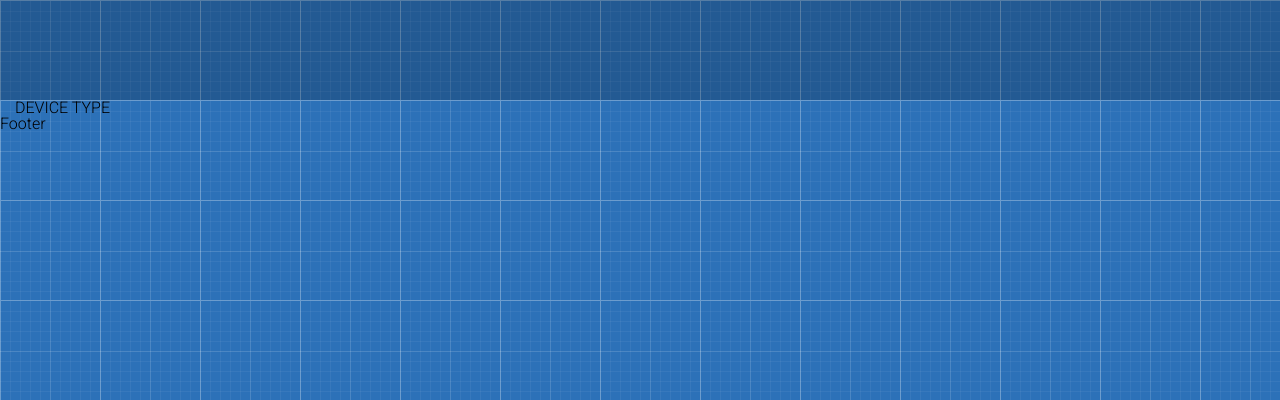
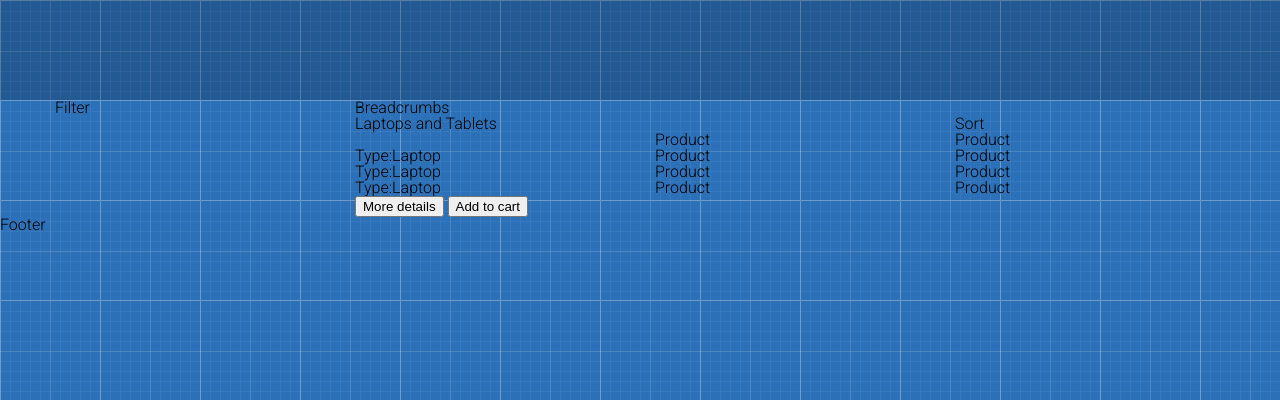
Before and after one commit to LevVaschenko/shop-project-js, a plain HTML site: page index.html in a window 1280 px wide. Shown: the part 400-800 px from the top of the page. Drawn offline with Linux system fonts and the light colour scheme.

Commit message:
add main part

```diff
--- a/index.html
+++ b/index.html
@@ -47,15 +47,58 @@
             </div>
         </div>
     </header>
-    <main class="main">
-        <div class="main-text">
+        <div class="slider">
+            <div class="slider-text">
             Slide
+            </div>
         </div>
     </main>
-    <div class="row">
-        <div class="col-3">
-            <div class="device-type">
-                DEVICE TYPE
+    <div class="main">
+        <div class="container">
+            <div class="row">
+                <div class="col-3">Filter</div>
+                <div class="col-9">
+                    <div class="row">
+                        <div class="col-12">
+                            Breadcrumbs
+                        </div>
+                    </div>
+                    <div class="row">
+                        <div class="col-8">
+                            <div>Laptops and Tablets</div>
+                        </div>
+                        <div class="col-4">
+                            <div>Sort</div>
+                        </div>
+                    </div>
+                    <div class="row">
+                        <div class="col-4">
+                            <div class="product">
+                                <div class="product-image">
+                                    <img src="" alt="">
+                                    <div class="zoom"></div>
+                                    <div class="like"></div>
+                                </div>
+                                <div class="product-title"></div>
+                                <div class="product-description"></div>
+                                <div class="product-features"><span>Type:</span>Laptop</div>
+                                <div class="product-features"><span>Type:</span>Laptop</div>
+                                <div class="product-features"><span>Type:</span>Laptop</div>
+                                <div class="product-price"></div>
+                                <button>More details</button>
+                                <button>Add to cart</button>
+                            </div>
+                        </div>
+                        <div class="col-4">Product</div>
+                        <div class="col-4">Product</div>
+                        <div class="col-4">Product</div>
+                        <div class="col-4">Product</div>
+                        <div class="col-4">Product</div>
+                        <div class="col-4">Product</div>
+                        <div class="col-4">Product</div>
+                        <div class="col-4">Product</div>
+                    </div>
+                </div>
             </div>
         </div>
     </div>
--- a/style.css
+++ b/style.css
@@ -41,6 +41,14 @@ body {
     width: 25%;
 }
 
+.col-4 {
+    width: 33.33333%;
+}
+
+.col-5 {
+    width: 41.66667%;
+}
+
 .col-6 {
     width: 50%;
 }
@@ -49,8 +57,20 @@ body {
     width: 58.33333%;
 }
 
+.col-8 {
+    width: 66.66667%
+}
+
 .col-9 {
     width: 75%;
+}
+
+.col-10 {
+    width: 83.33333%;
+}
+
+.col-11 {
+    width: 91.66667%;
 }
 
 .col-12 {
@@ -148,6 +168,7 @@ body {
     height: 40px;
     position: relative;
     background: white url(./images/shopcart.png) no-repeat center;
+    margin-top: 5px;
 }
 
 .product-counter {
@@ -162,20 +183,21 @@ body {
     top: -10px;
     left: -10px;
     color: white;
+    margin-top: 5px;
 }
 
-.main {
+.slider {
     width: 100%;
     height: 400px;
     background-color: rgb(0, 0, 0, 0.2);
     color: white;
     text-align: center;
     font-size: 100px;
-    font-family: 'Roboto', Bold;
+    font-family: 'Roboto', Thin;
     border-top: 1px solid white;
 }
 
-.main-text{
+.slider-text{
     padding-top: 162px;
 }
 
```
